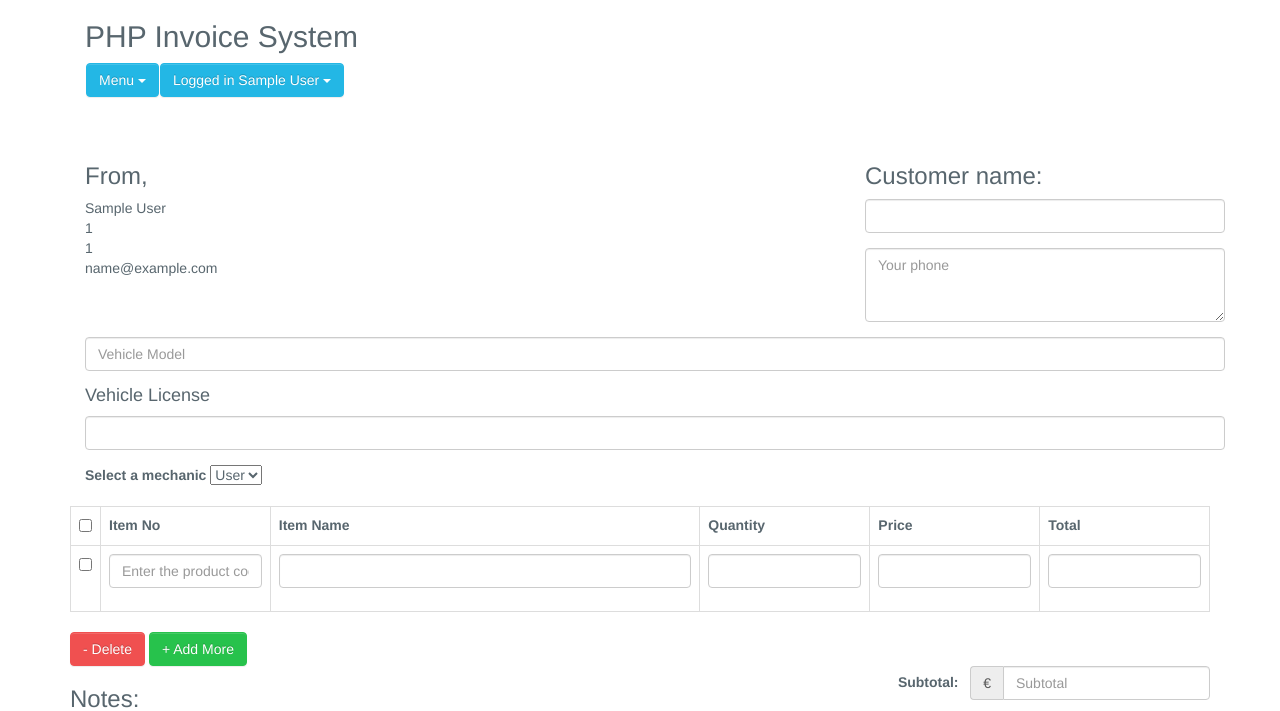
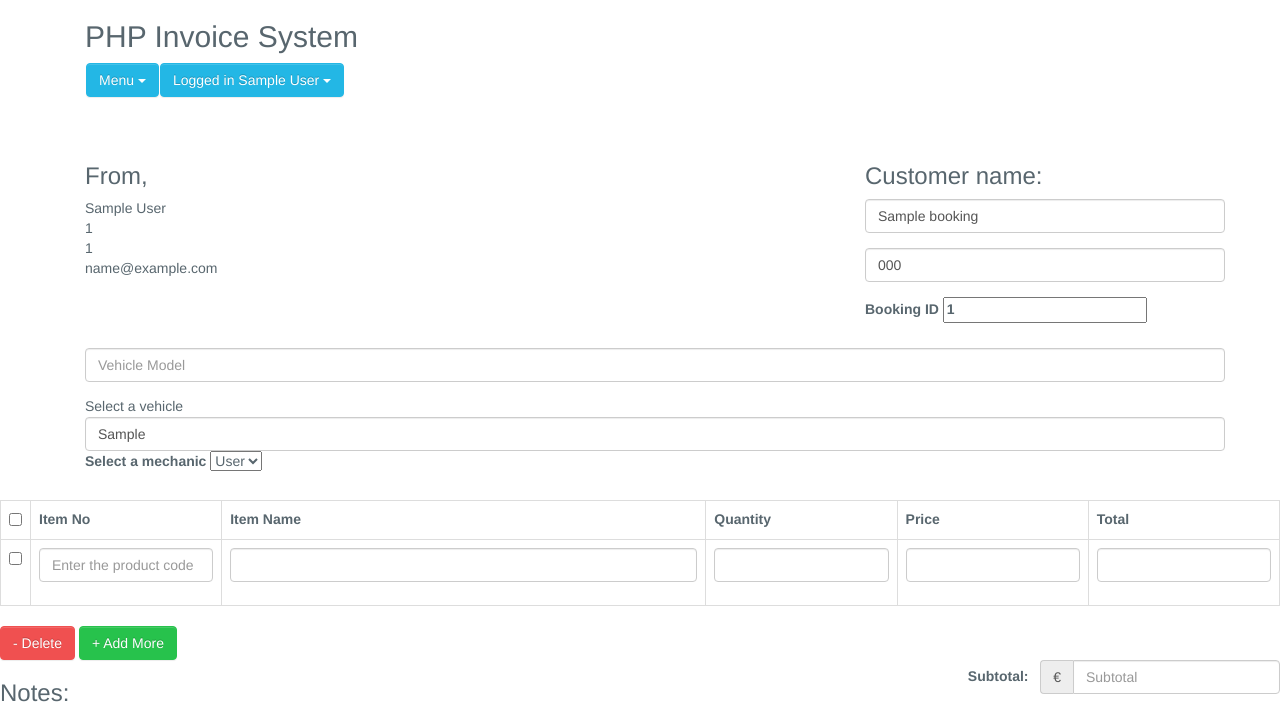
Before and after one commit to CarlosWilk/myapp, a PHP site: page /manager/invoice-system-php/create_invoice.php?id=1 in a window 1280 px wide. Shown: the top 711 px of the page. Run offline with PHP 8.4, Linux system fonts and the light colour scheme; the visitor is signed in with stand-in values (Sample User, id 1); tables that the repository leaves empty or names only in its code hold one stand-in row (values such as "Sample post"); some libraries are stand-ins or nearby versions.

Commit message:
integrated bookings with invoice

```diff
--- a/manager/editbook.php
+++ b/manager/editbook.php
@@ -80,6 +80,12 @@
                             <path d='M12.146.146a.5.5 0 0 1 .708 0l3 3a.5.5 0 0 1 0 .708l-10 10a.5.5 0 0 1-.168.11l-5 2a.5.5 0 0 1-.65-.65l2-5a.5.5 0 0 1 .11-.168l10-10zM11.207 2.5 13.5 4.793 14.793 3.5 12.5 1.207 11.207 2.5zm1.586 3L10.5 3.207 4 9.707V10h.5a.5.5 0 0 1 .5.5v.5h.5a.5.5 0 0 1 .5.5v.5h.293l6.5-6.5zm-9.761 5.175-.106.106-1.528 3.821 3.821-1.528.106-.106A.5.5 0 0 1 5 12.5V12h-.5a.5.5 0 0 1-.5-.5V11h-.5a.5.5 0 0 1-.468-.325z'/>
                         </svg>
                     </a>
+                    <a class='btn btn-sm btn-primary' href='/myapp/manager/invoice-system-php/create_invoice.php?id=$booking_data[id]'>
+                    <svg xmlns='http://www.w3.org/2000/svg' width='16' height='16' fill='currentColor' class='bi bi-receipt' viewBox='0 0 16 16'>
+                    <path d='M1.92.506a.5.5 0 0 1 .434.14L3 1.293l.646-.647a.5.5 0 0 1 .708 0L5 1.293l.646-.647a.5.5 0 0 1 .708 0L7 1.293l.646-.647a.5.5 0 0 1 .708 0L9 1.293l.646-.647a.5.5 0 0 1 .708 0l.646.647.646-.647a.5.5 0 0 1 .708 0l.646.647.646-.647a.5.5 0 0 1 .801.13l.5 1A.5.5 0 0 1 15 2v12a.5.5 0 0 1-.053.224l-.5 1a.5.5 0 0 1-.8.13L13 14.707l-.646.647a.5.5 0 0 1-.708 0L11 14.707l-.646.647a.5.5 0 0 1-.708 0L9 14.707l-.646.647a.5.5 0 0 1-.708 0L7 14.707l-.646.647a.5.5 0 0 1-.708 0L5 14.707l-.646.647a.5.5 0 0 1-.708 0L3 14.707l-.646.647a.5.5 0 0 1-.801-.13l-.5-1A.5.5 0 0 1 1 14V2a.5.5 0 0 1 .053-.224l.5-1a.5.5 0 0 1 .367-.27zm.217 1.338L2 2.118v11.764l.137.274.51-.51a.5.5 0 0 1 .707 0l.646.647.646-.646a.5.5 0 0 1 .708 0l.646.646.646-.646a.5.5 0 0 1 .708 0l.646.646.646-.646a.5.5 0 0 1 .708 0l.646.646.646-.646a.5.5 0 0 1 .708 0l.646.646.646-.646a.5.5 0 0 1 .708 0l.509.509.137-.274V2.118l-.137-.274-.51.51a.5.5 0 0 1-.707 0L12 1.707l-.646.647a.5.5 0 0 1-.708 0L10 1.707l-.646.647a.5.5 0 0 1-.708 0L8 1.707l-.646.647a.5.5 0 0 1-.708 0L6 1.707l-.646.647a.5.5 0 0 1-.708 0L4 1.707l-.646.647a.5.5 0 0 1-.708 0l-.509-.51z'/>
+                    <path d='M3 4.5a.5.5 0 0 1 .5-.5h6a.5.5 0 1 1 0 1h-6a.5.5 0 0 1-.5-.5zm0 2a.5.5 0 0 1 .5-.5h6a.5.5 0 1 1 0 1h-6a.5.5 0 0 1-.5-.5zm0 2a.5.5 0 0 1 .5-.5h6a.5.5 0 1 1 0 1h-6a.5.5 0 0 1-.5-.5zm0 2a.5.5 0 0 1 .5-.5h6a.5.5 0 0 1 0 1h-6a.5.5 0 0 1-.5-.5zm8-6a.5.5 0 0 1 .5-.5h1a.5.5 0 0 1 0 1h-1a.5.5 0 0 1-.5-.5zm0 2a.5.5 0 0 1 .5-.5h1a.5.5 0 0 1 0 1h-1a.5.5 0 0 1-.5-.5zm0 2a.5.5 0 0 1 .5-.5h1a.5.5 0 0 1 0 1h-1a.5.5 0 0 1-.5-.5zm0 2a.5.5 0 0 1 .5-.5h1a.5.5 0 0 1 0 1h-1a.5.5 0 0 1-.5-.5z'/>
+                  </svg>
+                    </a>
                 </td>";
             echo "</tr>";
 
--- a/manager/invoice-system-php/create_invoice.php
+++ b/manager/invoice-system-php/create_invoice.php
@@ -6,9 +6,29 @@
 
 $mysqli = new mysqli('localhost', 'root', 'root', 'garage');
 
-// Get all the categories from category table
-$sql = "SELECT * FROM vehicles";
-$all_categories = mysqli_query($mysqli, $sql);
+$bookingID = $_GET['id'];
+
+// Get all the vehicles licenses from booking table
+$sqlBookings = "SELECT id, name, phone, vehicle_license, vehicle_type FROM bookings where id=$bookingID";
+
+$result = $mysqli->query($sqlBookings);
+
+if ($result->num_rows > 0) {
+
+	while ($booking_data = mysqli_fetch_assoc($result)) {
+
+		$id = $booking_data['id'];
+		$name = $booking_data['name'];
+		$phone = $booking_data['phone'];
+		$vehicle_license = $booking_data['vehicle_license'];
+		$vehicle_type = $booking_data['vehicle_type'];
+
+	}
+}
+
+//Get all the items from items table
+$sql1 = "SELECT id FROM bookings";
+$all_bookings = mysqli_query($mysqli, $sql1);
 
 //Get all the items from items table
 $sql2 = "SELECT name, price FROM itens";
@@ -17,10 +37,6 @@
 //Get all the items from items table
 $sql3 = "SELECT * FROM mechanics";
 $all_mechanics = mysqli_query($mysqli, $sql3);
-
-//Get all the items from items table
-$sql4 = "SELECT username FROM users";
-$all_customers = mysqli_query($mysqli, $sql4);
 
 $invoice = new Invoice();
 $invoice->checkLoggedIn();
@@ -60,10 +76,17 @@
 				<div class="col-xs-12 col-sm-4 col-md-4 col-lg-4 pull-right">
 					<h3>Customer name:</h3>
 					<div class="form-group">
-						<input type="text" class="form-control" name="companyName" id="companyName" autocomplete="off">
+						<input type="text" class="form-control" name="companyName" id="companyName" value="<?php echo $name ?>" autocomplete="off">
 					</div>
 					<div class="form-group">
-						<textarea class="form-control" rows="3" name="address" id="address" placeholder="Your phone"></textarea>
+						<input type="text" class="form-control" name="address" id="address" value="<?php echo $phone ?>"></textarea>
+					</div>
+					<div class="form-group">
+						<label>Booking ID <label>
+							<input type="text" name="booking_id" value="<?php echo $bookingID ?>">
+
+					</div>
+
 					</div>
 				</div>
 					</div>
@@ -71,10 +94,11 @@
 						<input type="text" class="form-control" name="vehicleLicense" id="vehicleLicense"
 							placeholder="Vehicle Model" autocomplete="off">
 					</div>
-							<h4> Vehicle License</h4>
-						<div class="form-group">
-							<input type="text" class="form-control" name="vehicle">
-						</div>
+					<div>
+						<lable>Select a vehicle</label>
+							<input type="text" class="form-control" name="vehicle_type" value="<?php echo $vehicle_license?>">
+
+					</div>
 					<div class="form-group">
 					<label>Select a mechanic</label>
 					<select name="mechanic">
--- a/manager/invoice-system-php/index.php
+++ b/manager/invoice-system-php/index.php
@@ -43,7 +43,7 @@
 			</div>
 		</form>
 		<br>
-		<p><b>Email</b> : gersgarage@gmail.com<br><b>Password</b> : 12345</p>
+
 	</div>
 </div>
 </div>
--- a/manager/invoice-system-php/menu.php
+++ b/manager/invoice-system-php/menu.php
@@ -5,7 +5,7 @@
 	<ul class="dropdown-menu">
 		<li><a href="invoice_list.php">Invoice List</a></li>
 		<li><a href="create_invoice.php">Create Invoice</a></li>
-		<li><a href="/myapp/manager/dashboard.php"> Check bookings</a></li>
+		<li><a href="/myapp/manager/editbook.php"> Check bookings</a></li>
 	</ul>
 </li>
 <?php
```
Also changed, not shown: manager/testbook.php (+10 -3 lines).
